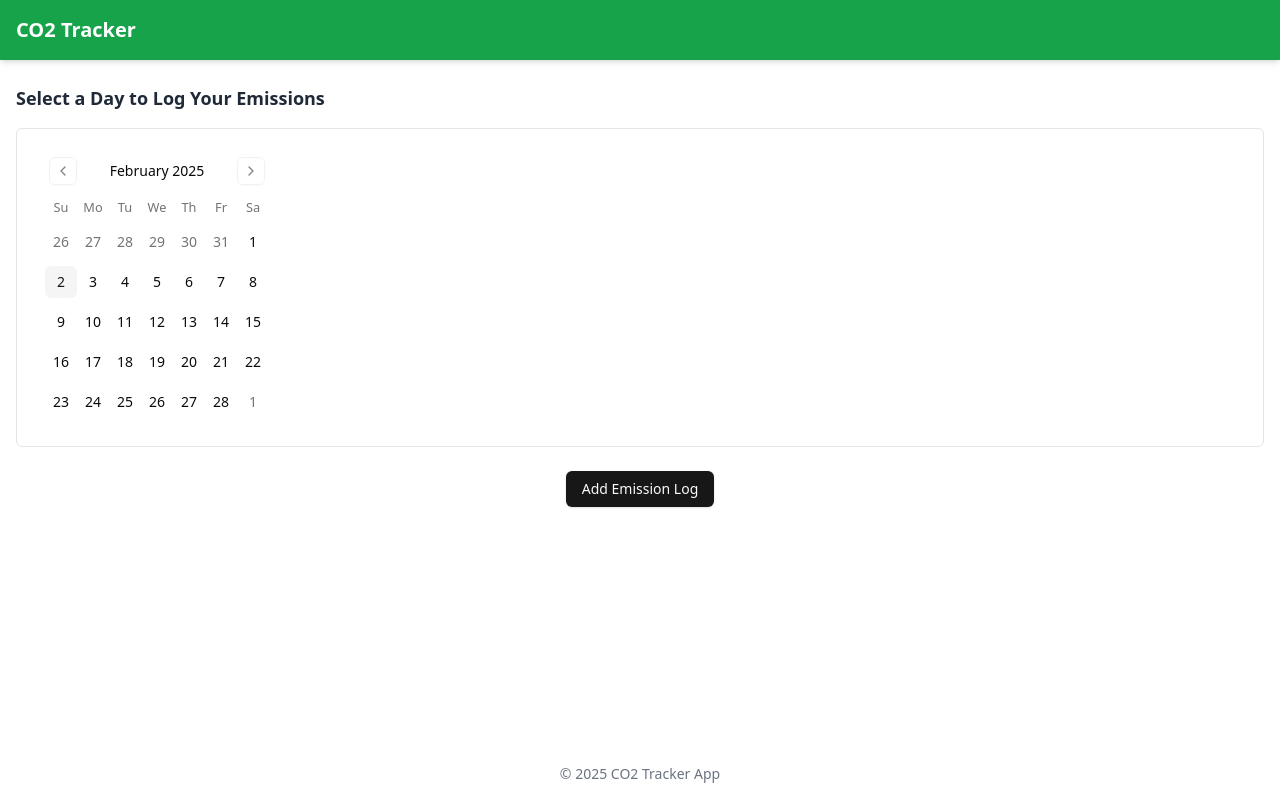
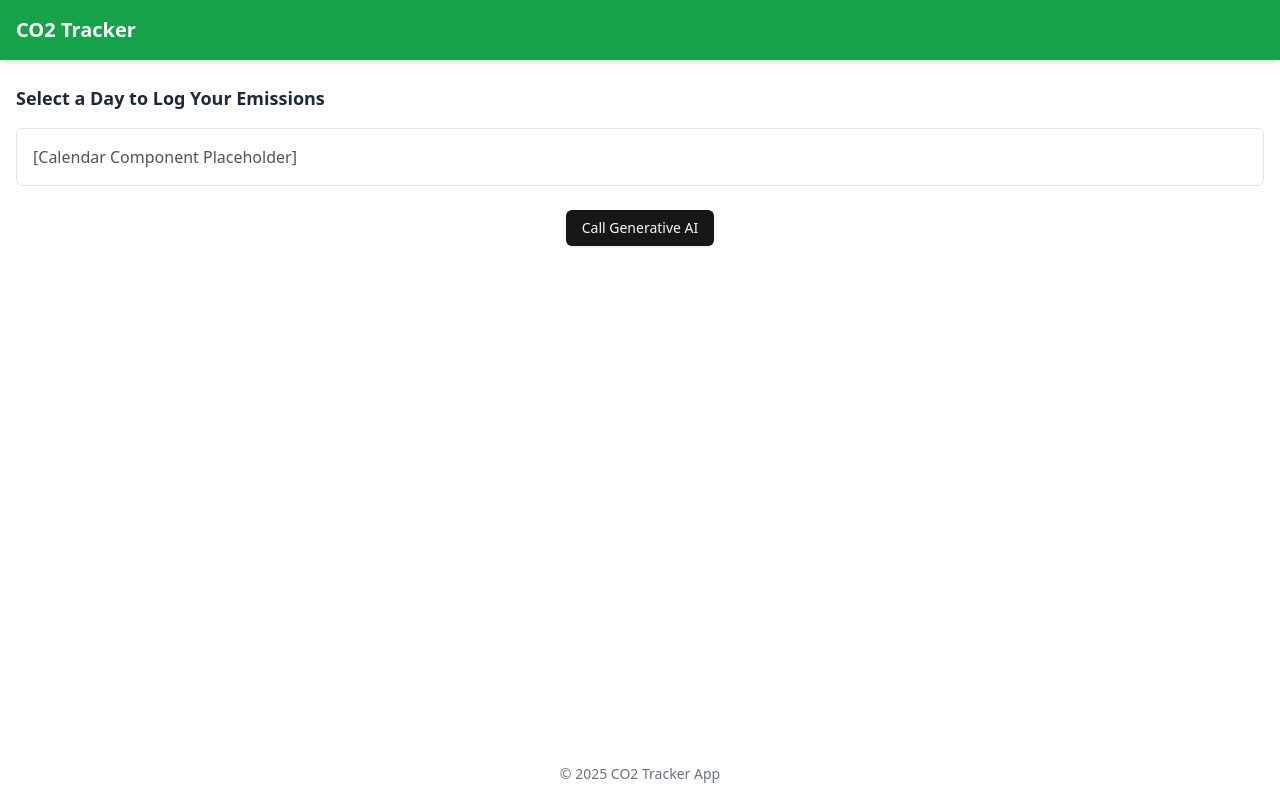
Before and after one commit to randomlylelo/qwrhaks, a Next.js app: page / in a window 1280 px wide. Built offline with nearby package versions, Linux system fonts and the light colour scheme.

Commit message:
fix package json

```diff
--- a/package.json
+++ b/package.json
@@ -9,6 +9,7 @@
     "lint": "next lint"
   },
   "dependencies": {
+    "@google/generative-ai": "^0.21.0",
     "@radix-ui/react-slot": "^1.1.1",
     "@tailwindcss/postcss": "^4.0.3",
     "class-variance-authority": "^0.7.1",
@@ -16,9 +17,8 @@
     "date-fns": "^3.6.0",
     "lucide-react": "^0.474.0",
     "next": "15.1.6",
-    "react": "^19.0.0",
-    "react-day-picker": "^8.10.1",
-    "react-dom": "^19.0.0",
+    "react": "^18.3.1",
+    "react-dom": "^18.3.1",
     "tailwind-merge": "^3.0.1",
     "tailwindcss-animate": "^1.0.7"
   },
--- a/src/app/page.tsx
+++ b/src/app/page.tsx
@@ -1,45 +1,98 @@
-import React from 'react'
-import Head from 'next/head'
-// Import your shadcn calendar component (or a placeholder)
-import { Calendar } from '@/components/ui/calendar'
-// Import your shadcn button component (or a placeholder)
-import { Button } from '@/components/ui/button'
+"use client";
+
+import React from "react";
+import Head from "next/head";
+import { GoogleGenerativeAI } from "@google/generative-ai";
+// Replace with your actual shadcn Button component
+import { Button } from "@/components/ui/button";
+
+// Placeholder image paths — replace with your actual URLs or /public paths
+const IMAGE_PATH_1 = "/images/pic1.jpg";
+const IMAGE_PATH_2 = "/images/pic2.jpg";
 
 export default function Home() {
+  const [aiResponse, setAiResponse] = React.useState("");
+
+  // Handle button press to invoke Generative AI
+  async function handleButtonPress() {
+    try {
+      // Initialize your GoogleGenerativeAI client
+      const genAI = new GoogleGenerativeAI(process.env.GEMINI_API_KEY);
+      // Get the model
+      const model = genAI.getGenerativeModel({ model: "models/gemini-1.5-pro" });
+
+      // Fetch images as arrayBuffers
+      const imageResp1 = await fetch(IMAGE_PATH_1).then((res) => res.arrayBuffer());
+      const imageResp2 = await fetch(IMAGE_PATH_2).then((res) => res.arrayBuffer());
+
+      // Generate content
+      const result = await model.generateContent([
+        {
+          inlineData: {
+            data: Buffer.from(imageResp1).toString("base64"),
+            mimeType: "image/jpeg",
+          },
+        },
+        {
+          inlineData: {
+            data: Buffer.from(imageResp2).toString("base64"),
+            mimeType: "image/jpeg",
+          },
+        },
+        "Generate a list of all the objects contained in both images.",
+      ]);
+
+      // Assuming .text() returns the content string
+      const textOutput = result.response.text();
+
+      console.log("AI Response:", textOutput);
+      setAiResponse(textOutput);
+    } catch (error) {
+      console.error("Error generating AI content:", error);
+      setAiResponse("Error generating AI content. Check console for details.");
+    }
+  }
+
   return (
     <>
       <Head>
         <title>CO2 Tracker</title>
         <meta name="description" content="Track your CO2 emissions easily." />
-        <link rel="icon" href="/favicon.ico" />
       </Head>
 
-      {/* Main container for the page */}
       <div className="flex flex-col min-h-screen bg-white">
-
         {/* Top Navbar */}
         <header className="sticky top-0 z-10 flex items-center justify-between bg-green-600 px-4 py-4 shadow-md">
           <h1 className="text-xl font-bold text-white">CO2 Tracker</h1>
-          {/* You could add a menu icon or user profile icon here */}
         </header>
 
-        {/* Content Area */}
+        {/* Main content */}
         <main className="flex-grow px-4 py-6">
-          {/* Title or prompt */}
           <h2 className="text-lg font-semibold mb-4 text-gray-800">
             Select a Day to Log Your Emissions
           </h2>
 
-          {/* Calendar component (shadcn placeholder) */}
+          {/*
+            Insert your calendar component here, e.g.,
+            <Calendar />
+            if you have one from shadcn or any other library
+          */}
           <div className="rounded-md border p-4 mb-6">
-            <Calendar />
+            <p className="text-gray-600">[Calendar Component Placeholder]</p>
           </div>
 
-          {/* Button below the calendar */}
-          <div className="flex justify-center">
-            <Button variant="default" className="w-full sm:w-auto">
-              Add Emission Log
+          {/* Button that triggers the AI call */}
+          <div className="flex flex-col items-center">
+            <Button variant="default" className="w-full sm:w-auto" onClick={handleButtonPress}>
+              Call Generative AI
             </Button>
+
+            {aiResponse && (
+              <div className="mt-4 w-full max-w-md p-2 bg-gray-100 rounded">
+                <h3 className="font-bold mb-2">AI Response:</h3>
+                <p>{aiResponse}</p>
+              </div>
+            )}
           </div>
         </main>
 
@@ -49,5 +102,5 @@ export default function Home() {
         </footer>
       </div>
     </>
-  )
+  );
 }
```
Also changed, not shown: 1 other file (tests, documents, lock files or other folders).
